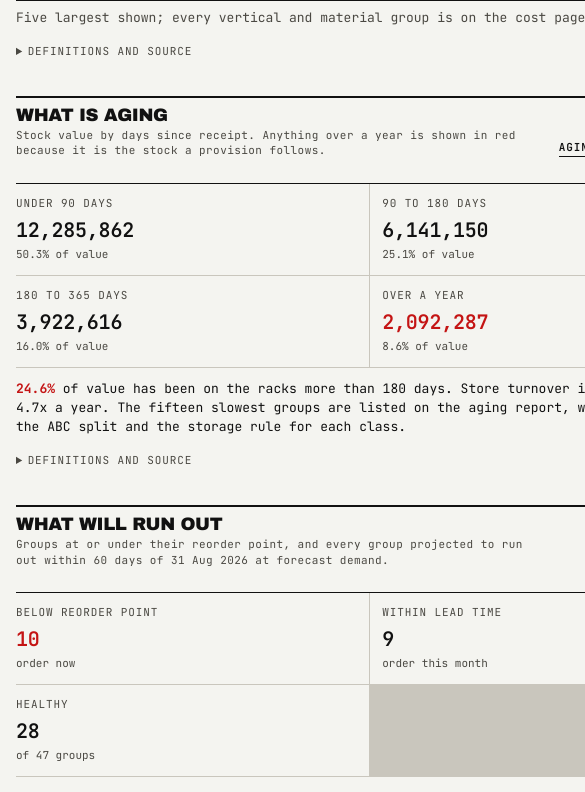
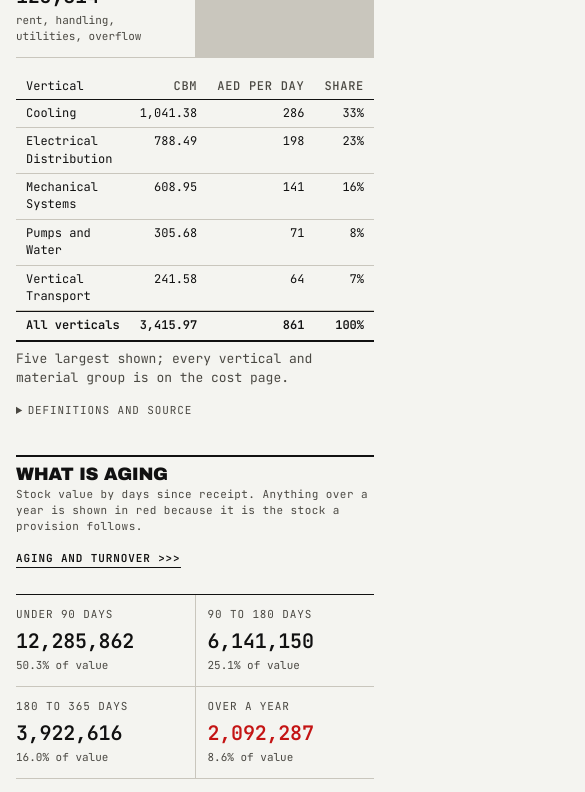
Before and after one commit to CmdShiftExecute/kinetics-wms-demo, a React (Vite) app: page / in a window 390 px wide. Shown: the part 2450-3242 px from the top of the page, 585 px wide, since content can reach past the window. Built offline with nearby package versions, Linux system fonts and the light colour scheme.

Commit message:
Overview grid children get min-width 0 so a full-width block cannot widen the page on a phone

```diff
--- a/src/styles/index.css
+++ b/src/styles/index.css
@@ -402,6 +402,9 @@ p {
   display: grid;
   grid-template-columns: 1fr 1fr;
   gap: 0 var(--s-3xl);
+}
+.overview-grid > * {
+  min-width: 0;
 }
 .overview-grid .sec {
   margin-top: var(--s-2xl);
```
